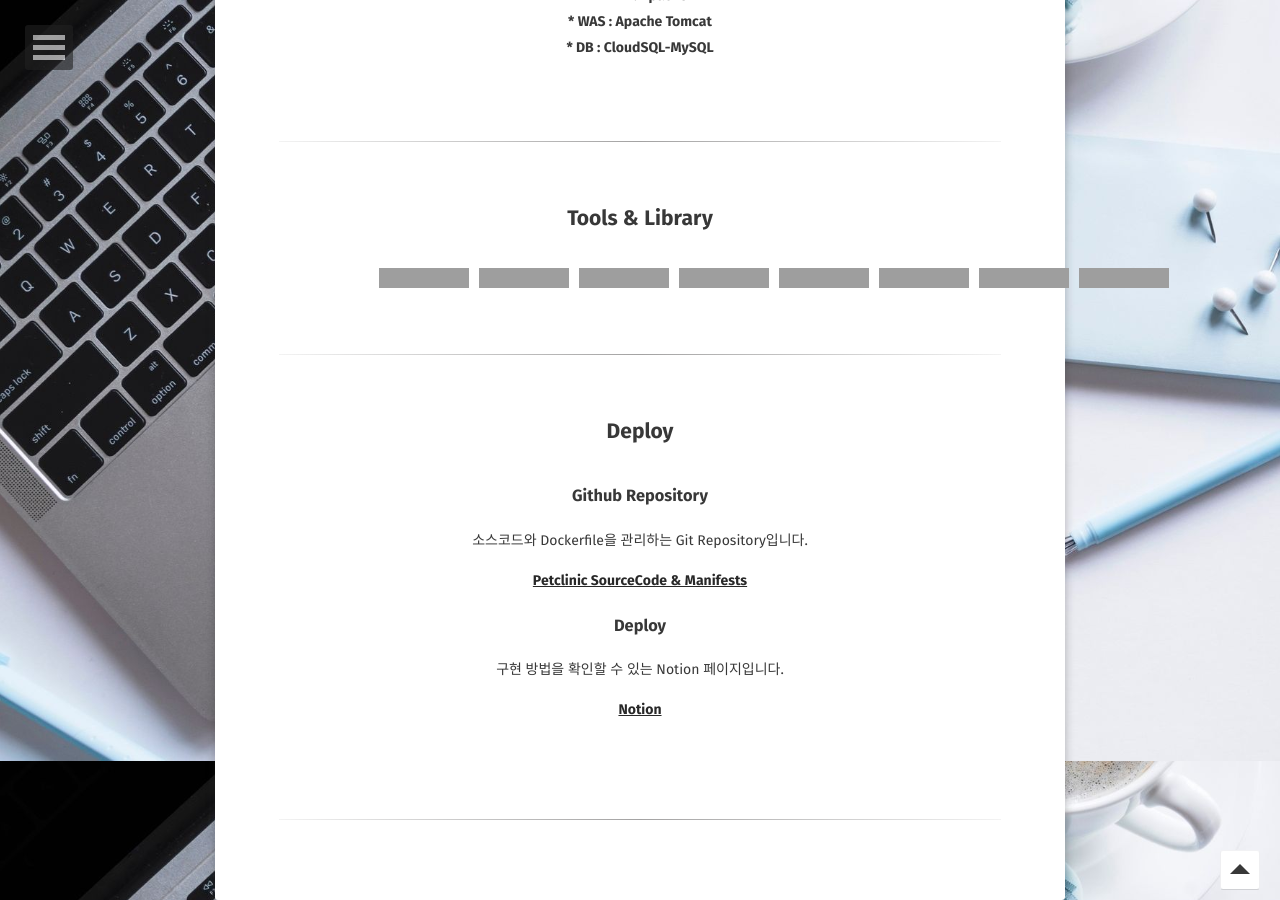
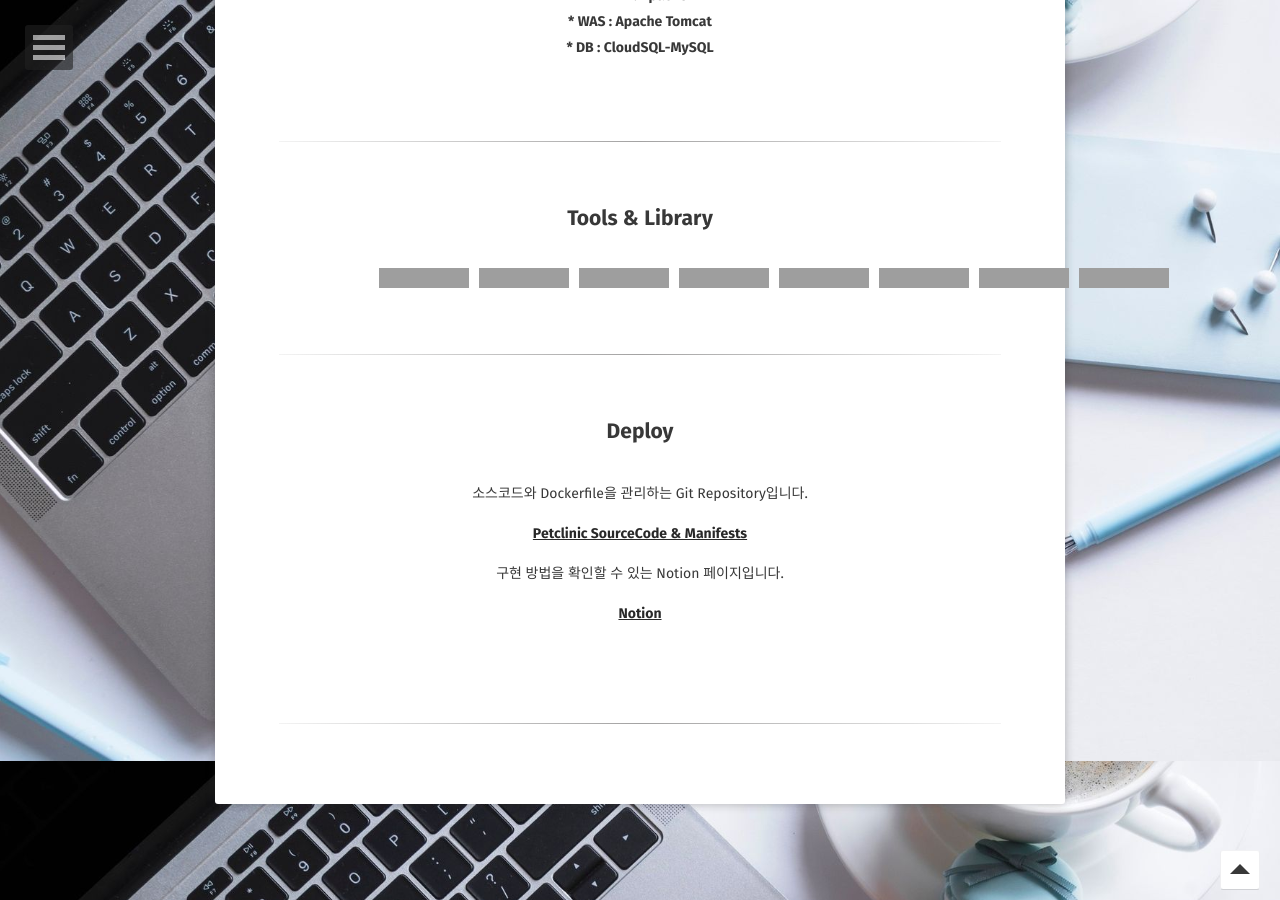
Before and after one commit to km00ng/km00ng.github.io, a Jekyll site: the page built from _posts/2016-03-22-k8s.md, in a window 1280 px wide and 900 px high, scrolled down 1039 px. Built offline with Jekyll 4.4.1, drawn with Linux system fonts in a browser that asks for light colours; some web fonts are replaced; comment, search, counter and statistics services are not loaded; grey boxes are pictures that could not be loaded.

Commit message:
project 수정

```diff
--- a/_layouts/post.html
+++ b/_layouts/post.html
@@ -108,7 +108,7 @@
 
                      <br>
 
-                     <h2 id="Repo">Github Repository</h2>
+                     <h2 id="Repo">Deploy</h2>
                      <div class="bottom-margin"></div>
 
                      <p style="font-weight: normal;">Terraform 파일 관리를 위한 Repository입니다.<br></p>
@@ -179,10 +179,10 @@
                   <h2 id="Repo">Deploy</h2>
                   <div class="bottom-margin"></div>
 
-                  <h3 id="github">Github Repository</h3>
+                  <!-- <h3 id="github">Github Repository</h3> -->
                   <p style="font-weight: normal;">소스코드와 Dockerfile을 관리하는 Git Repository입니다.<br></p>
                   <a href="https://github.com/km00ng/k8s_petclinic">Petclinic SourceCode &amp; Manifests</a><br>
-                  <h3 id="notion">Deploy</h3>
+                  <!-- <h3 id="notion">Deploy</h3> -->
                   <p style="font-weight: normal;">구현 방법을 확인할 수 있는  Notion 페이지입니다.<br></p>
                   <a href="https://www.notion.so/k8s-project-2967664488104e65b227909179bd82d5">Notion</a><br>
 
```
